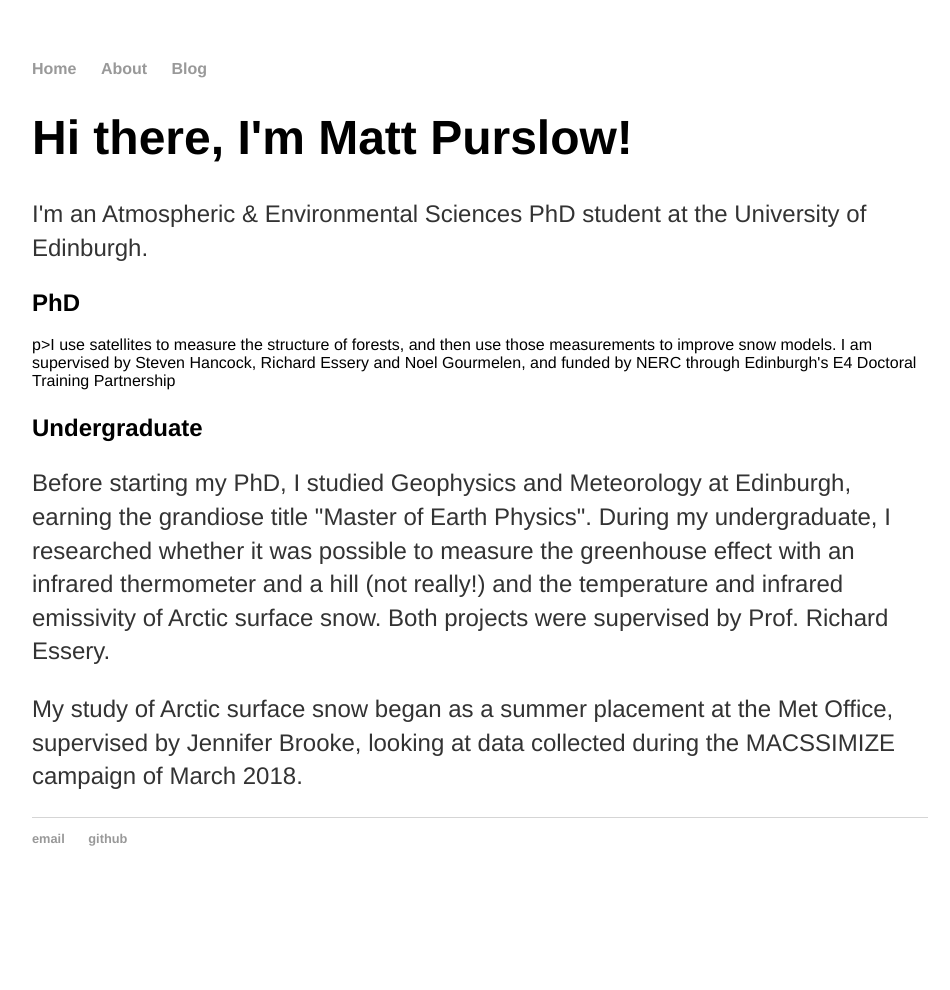
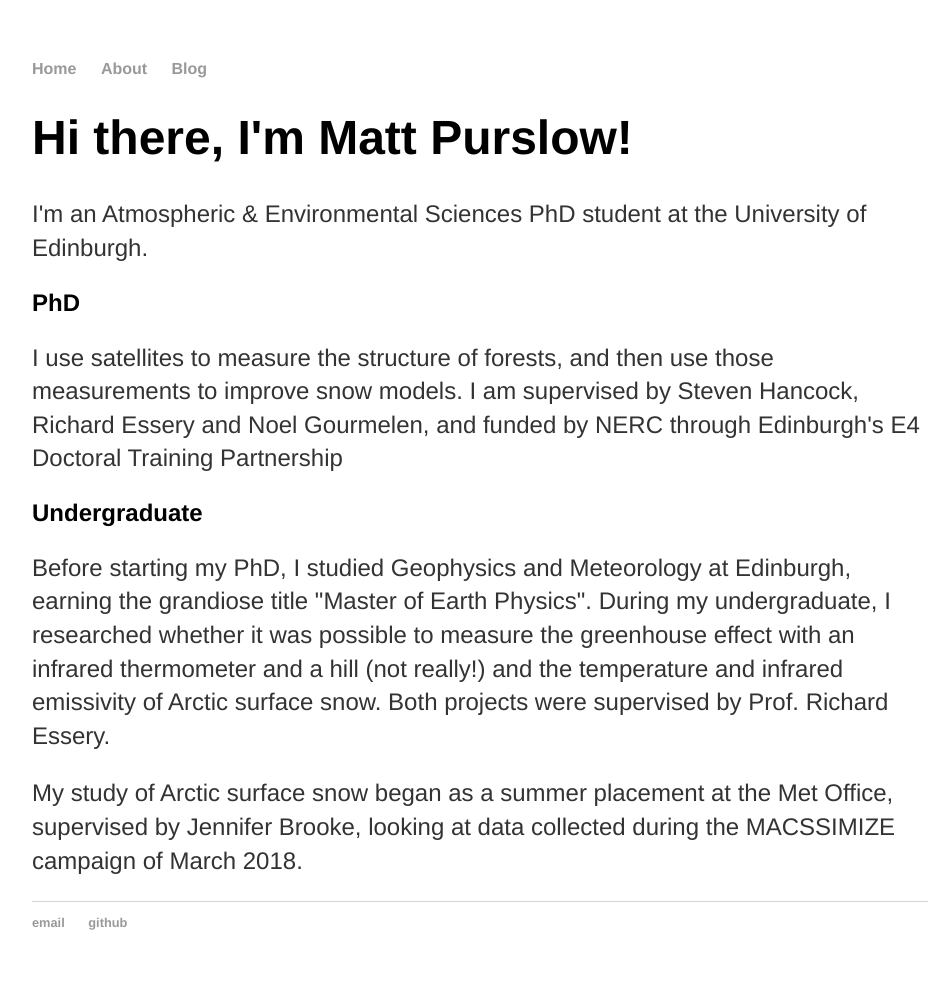
Before and after one commit to MattABPurslow/MattABPurslow.github.io, a Jekyll site: the page built from about/index.html, in a window 1280 px wide. Shown: the whole page, without its empty margins (160-1110 px from the left). Built offline with Jekyll 4.4.1, drawn with Linux system fonts in a browser that asks for light colours; before the commit the page ends 906 px from its top, so only the background shows below that.

Commit message:
Matt added missing < in <p>

```diff
--- a/about/index.html
+++ b/about/index.html
@@ -6,7 +6,7 @@ title: About Matt Purslow
 	<h1>Hi there, I'm Matt Purslow!</h1>
 	<p>I'm an Atmospheric & Environmental Sciences PhD student at the University of Edinburgh.</p>
 	<h2>PhD</h2>
-	p>I use satellites to measure the structure of forests, and then use those measurements to improve snow models. I am supervised by Steven Hancock, Richard Essery and Noel Gourmelen, and funded by NERC through Edinburgh's E4 Doctoral Training Partnership</p>
+	<p>I use satellites to measure the structure of forests, and then use those measurements to improve snow models. I am supervised by Steven Hancock, Richard Essery and Noel Gourmelen, and funded by NERC through Edinburgh's E4 Doctoral Training Partnership</p>
 	<h2>Undergraduate</h2>
 	<p>Before starting my PhD, I studied Geophysics and Meteorology at Edinburgh, earning the grandiose title "Master of Earth Physics". During my undergraduate, I researched whether it was possible to measure the greenhouse effect with an infrared thermometer and a hill (not really!) and the temperature and infrared emissivity of Arctic surface snow. Both projects were supervised by Prof. Richard Essery.</p>
 	<p>My study of Arctic surface snow began as a summer placement at the Met Office, supervised by Jennifer Brooke, looking at data collected during the MACSSIMIZE campaign of March 2018.</p>
```
